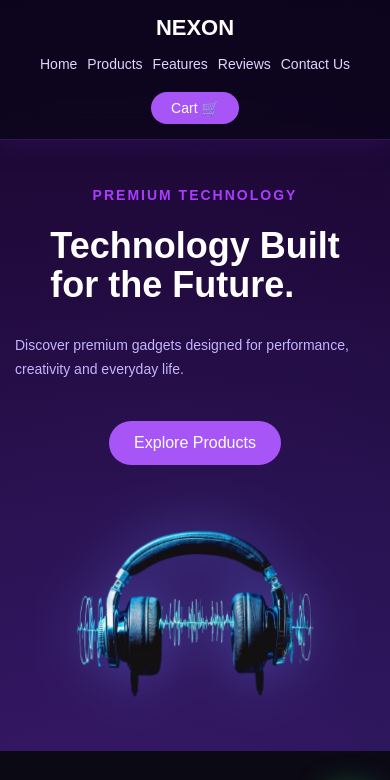
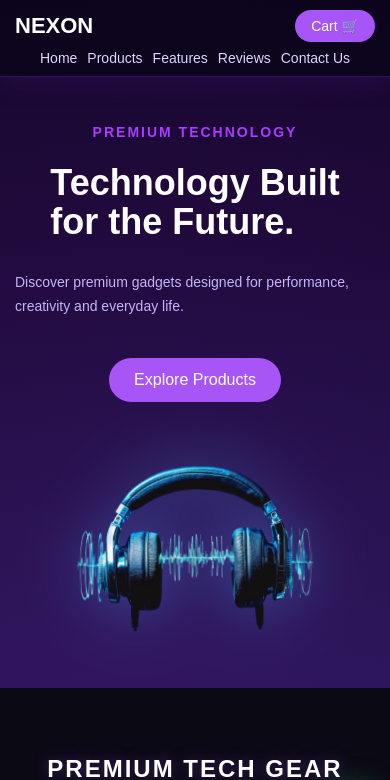
Before and after one commit to saimnoorani1/Nexon-Brand-Website, a React (Vite) app in the folder Nexon Brand Project/: page / in a window 390 px wide. Shown: the top 780 px of the page. Built offline with nearby package versions, Linux system fonts and the light colour scheme; grey boxes are pictures that could not be loaded.

Commit message:
Update App.css

```diff
--- a/Nexon Brand Project/src/App.css
+++ b/Nexon Brand Project/src/App.css
@@ -1,8 +1,6 @@
 html {
   scroll-behavior: smooth;
 }
-
-/* NAVBAR */
 
 .navbar {
   width: 100%;
@@ -37,9 +35,12 @@ html {
 }
 
 .navbarlinks a {
+  position: relative;
+  width: fit-content;
   text-decoration: none;
   color: #ddd6fe;
   font-size: 15px;
+  transition: all 0.3s ease;
 }
 
 .cartbtn {
@@ -49,14 +50,7 @@ html {
   background: #a855f7;
   color: #ffffff;
   cursor: pointer;
-}
-
-
-.navbarlinks a {
-  position: relative;
-  width: fit-content;
-  text-decoration: none;
-  transition: all 0.3s ease;
+  position: relative !important;
 }
 
 .navbarlinks a::after {
@@ -70,15 +64,9 @@ html {
   transition: width 0.3s ease;
 }
 
-.navbarlinks a:hover {
-  color: #a855f7;
-}
-
 .navbarlinks a:hover::after {
   width: 100%;
 }
-
-/* HERO */
 
 .hero {
   width: 100%;
@@ -134,19 +122,11 @@ html {
 
 .heroimage img {
   width: 100%;
-  max-width: 540px;
-  transform: translateX(-25px);
-  height: auto;
-  object-fit: contain;
-}
-
-.heroimage img {
-  width: 100%;
   max-width: 40vw;
   min-width: 280px;
   height: auto;
   object-fit: contain;
-
+  transform: translateX(-25px);
   animation:
     hologramReveal 1.2s cubic-bezier(0.25, 1, 0.5, 1) forwards,
     futuristicFloat 6s ease-in-out infinite 1.2s;
@@ -158,13 +138,11 @@ html {
     transform: scale(0.7) translateY(60px) rotateX(15deg);
     filter: drop-shadow(0 0 0 rgba(170, 59, 255, 0)) blur(10px);
   }
-
   50% {
     opacity: 0.8;
     transform: scale(1.05) translateY(-10px) rotateX(-5deg);
     filter: drop-shadow(0 0 40px rgba(170, 59, 255, 0.8)) blur(2px);
   }
-
   100% {
     opacity: 1;
     transform: scale(1) translateY(0) rotateX(0deg);
@@ -177,30 +155,23 @@ html {
     transform: translateY(0px) rotateZ(0deg) scale(1);
     filter: drop-shadow(0 0 20px rgba(170, 59, 255, 0.4));
   }
-
   25% {
     transform: translateY(-15px) rotateZ(1.5deg) scale(1.02);
     filter: drop-shadow(0 0 40px rgba(0, 255, 255, 0.4));
   }
-
   50% {
     transform: translateY(-25px) rotateZ(0deg) scale(1);
     filter: drop-shadow(0 0 50px rgba(170, 59, 255, 0.7));
   }
-
   75% {
     transform: translateY(-15px) rotateZ(-1.5deg) scale(0.98);
     filter: drop-shadow(0 0 40px rgba(0, 255, 255, 0.4));
   }
-
   100% {
     transform: translateY(0px) rotateZ(0deg) scale(1);
     filter: drop-shadow(0 0 20px rgba(170, 59, 255, 0.4));
   }
 }
-
-
-/* Product */
 
 .productssection {
   width: 100%;
@@ -308,14 +279,11 @@ html {
   box-shadow: 0 0 15px rgba(168, 85, 247, 0.4);
 }
 
-/* Feature and review section */
-
 @keyframes fadeUp {
   0% {
     opacity: 0;
     transform: translateY(40px);
   }
-
   100% {
     opacity: 1;
     transform: translateY(0);
@@ -493,7 +461,6 @@ html {
   text-shadow: 0 0 10px rgba(168, 85, 247, 0.4);
 }
 
-
 .footersection {
   width: 100%;
   background-color: #05040a;
@@ -637,11 +604,9 @@ html {
   0% {
     transform: translateY(0px);
   }
-
   50% {
     transform: translateY(-10px);
   }
-
   100% {
     transform: translateY(0px);
   }
@@ -669,10 +634,6 @@ html {
   transform: scale(1.1);
 }
 
-.cartbtn {
-  position: relative !important;
-}
-
 .cartbadge {
   position: absolute;
   top: -8px;
@@ -690,36 +651,30 @@ html {
   .navbar {
     padding: 15px 30px;
   }
-
   .hero {
     flex-direction: column;
     text-align: center;
     padding: 50px 30px;
     gap: 40px;
   }
-
   .herotext {
     width: 100%;
     display: flex;
     flex-direction: column;
     align-items: center;
   }
-
   .herotext p {
     margin-left: auto;
     margin-right: auto;
   }
-
   .heroimage {
     width: 100%;
     margin-top: 10px;
   }
-
   .heroimage img {
     max-width: 320px;
     width: 100%;
   }
-
   .productcard,
   .featurecard,
   .reviewcard {
@@ -729,51 +684,56 @@ html {
 
 @media screen and (max-width: 768px) {
   .navbar {
-    flex-direction: column;
-    gap: 15px;
-    padding: 15px 20px;
-    position: relative;
+    flex-direction: row;
+    flex-wrap: wrap;
+    justify-content: space-between;
+    align-items: center;
+    padding: 12px 20px;
+    position: sticky;
+    top: 0;
+    z-index: 1000;
   }
-
+  .logo {
+    order: 1;
+  }
+  .cartbtn {
+    order: 2;
+    margin-top: 0;
+  }
   .navbarlinks {
+    order: 3;
+    width: 100%;
     flex-wrap: wrap;
     justify-content: center;
     gap: 15px;
+    margin-top: 10px;
   }
-
   .herotext h1 {
     font-size: 44px;
   }
-
   .sectiontitle {
     font-size: 32px;
     margin-bottom: 25px;
   }
-
   .footercontainer {
     flex-direction: column;
     gap: 30px;
     align-items: center;
     text-align: center;
   }
-
   .footerbrand {
     max-width: 100%;
   }
-
   .footerdesc {
     margin: 0 auto 20px auto;
   }
-
   .socialicons {
     justify-content: center;
   }
-
   .footerlinks,
   .footercontact {
     align-items: center;
   }
-
   .footerbottom {
     flex-direction: column;
     gap: 15px;
@@ -782,62 +742,50 @@ html {
 
 @media screen and (max-width: 480px) {
   .navbar {
-    padding: 15px;
+    padding: 10px 15px;
   }
-
   .logo h2 {
     font-size: 22px;
   }
-
   .navbarlinks {
     gap: 10px;
+    margin-top: 8px;
   }
-
   .navbarlinks a {
     font-size: 14px;
   }
-
   .cartbtn {
-    padding: 8px 20px;
+    padding: 8px 16px;
     font-size: 14px;
-    margin-top: 5px;
   }
-
   .hero {
     padding: 30px 15px;
   }
-
   .herotext h1 {
     font-size: 36px;
     margin-bottom: 15px;
   }
-
   .herotext p {
     font-size: 14px;
   }
-
   .heroimage {
     padding: 20px 0;
   }
-
   .heroimage img {
     max-width: 250px;
     min-width: 200px;
   }
-
   .productssection,
   .featuressection,
   .reviewssection {
     padding: 12vw 3vw;
   }
-
   .productflex,
   .featureflex,
   .reviewflex {
     gap: 10px;
     justify-content: center;
   }
-
   .productcard,
   .featurecard,
   .reviewcard {
@@ -846,66 +794,54 @@ html {
     min-width: 140px;
     padding: 12px;
   }
-
   .cardimage {
     height: 100px;
     margin-bottom: 10px;
   }
-
   .cardtitle {
     font-size: 0.85rem;
   }
-
   .premiumtext,
   .normaltext {
     font-size: 0.8rem;
     margin-bottom: 6px;
   }
-
   .premiumtag {
     font-size: 0.55rem;
     padding: 3px 6px;
     margin-bottom: 10px;
   }
-
   .buybtn {
     font-size: 0.75rem;
     padding: 8px 5px;
   }
-
   .featureicon {
     font-size: 2.2rem;
     margin-bottom: 10px;
   }
-
   .featuretitle,
   .reviewername {
     font-size: 0.95rem;
   }
-
   .featuredesc,
   .reviewtext {
     font-size: 0.75rem;
     line-height: 1.4;
   }
-
   .reviewstars {
     font-size: 0.9rem;
     margin-bottom: 10px;
   }
-
   .sectiontitle {
     font-size: 24px;
     margin-bottom: 20px;
   }
-
   .whatsappbtn {
     width: 50px;
     height: 50px;
     bottom: 15px;
     right: 15px;
   }
-
   .footersection {
     padding: 12vw 5vw 5vw 5vw;
   }
```
